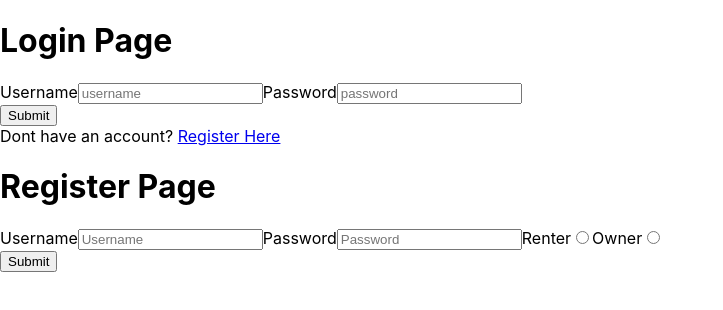
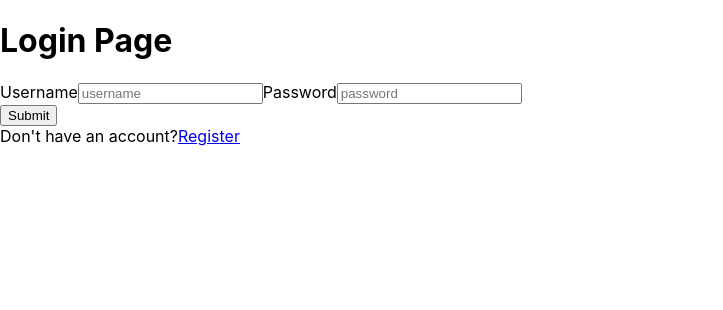
Before and after one commit to TT-webft-40-2021-01/front-end, a React (Create React App) app in the folder usemytechstuffrontend/: page / in a window 1280 px wide. Shown: the top 310 px of the page, without its empty margins (0-723 px from the left). Built offline with nearby package versions, Linux system fonts and the light colour scheme.

Commit message:
Finished radio buttons and routing between pages

```diff
--- a/usemytechstuffrontend/src/App.js
+++ b/usemytechstuffrontend/src/App.js
@@ -1,4 +1,5 @@
 import React, { useState } from 'react';
+import {BrowserRouter as Router, Switch, Route } from 'react-router-dom';
 import "./App.css";
 import Login from './Components/Login'
 import Register from './Components/Register'
@@ -27,8 +28,16 @@ function App() {
   return (
     <>
   <div className="App"></div>
+  <Router>
+    <Switch>
+      <Route exact path='/'>
   <Login value={formValues} change={inputChange} submit={submit}/>
+      </Route>
+      <Route exact path='/register'>
   <Register value={formValues} change= {inputChange} submit={submit}/>
+      </Route>
+    </Switch>
+  </Router>
   </>
 
   );
--- a/usemytechstuffrontend/src/Components/Login.js
+++ b/usemytechstuffrontend/src/Components/Login.js
@@ -1,4 +1,5 @@
 import React from 'react';
+import { Link } from 'react-router-dom';
 
 const Login = (props) => {
     const {
@@ -41,8 +42,12 @@ const Login = (props) => {
                     <div className='submit-btn'>
                         <button>Submit</button>
                     </div>
+                    {/* Which route to login page works best??? */}
                     <div className='register-text'>
-                        Dont have an account? <a href=" ">Register Here</a>
+                        {/* Dont have an account? */}
+                         {/* <a href="http://localhost:3001/register">Register Here</a> */}
+                         Don't have an account?
+                         <Link to='/register'>Register</Link>
                     </div>
                 </form>
         </div>
--- a/usemytechstuffrontend/src/Components/Register.js
+++ b/usemytechstuffrontend/src/Components/Register.js
@@ -1,7 +1,22 @@
 import React from "react";
+import { Link } from 'react-router-dom';
 
 const Register = (props) => {
   const { value, submit, change } = props;
+
+  // const onChange = (evt) => {
+  //   const {name, value, type, checked } = evt.target;
+  //   const valueToUse = type === 'radio' ? checked : value;
+  //   change(name, valueToUse);
+  // }
+
+  // const url = 'http://localhost:3001/';
+
+  const onChange = evt => {
+    const { name, value } = evt.target;
+    change(name, value);
+}
+
   return (
     <div className="register-container">
       <h1>Register Page</h1>
@@ -10,7 +25,7 @@ const Register = (props) => {
           Username
           <input
             value={value.username}
-            onChange={change}
+            onChange={onChange}
             name="username"
             type="text"
             placeholder="Username"
@@ -21,20 +36,22 @@ const Register = (props) => {
           Password
           <input
             value={value.password}
-            onChange={change}
+            onChange={onChange}
             name="password"
             type="text"
             placeholder="Password"
           />
         </label>
+
+        {/* Radio buttons */}
         <label>
             Renter
             <input
             type="radio"
             value="renter"
             name="role"
-            onChange={change}
-            checked={value.role==="renter"}
+            onChange={onChange}
+            checked={value.role === 'renter'}
             />
         </label>
         <label>
@@ -43,18 +60,24 @@ const Register = (props) => {
             type="radio"
             value="owner"
             name="role"
-            onChange={change}
-            checked={value.role==="owner"}
+            onChange={onChange}
+            checked={value.role === 'owner'}
             />
         </label>
         <div className="submit-btn">
           <button>Submit</button>
+        </div>
+
+        {/* Which route to login page works best??? */}
+
+        <div>
+          {/* Already have an account?
+          <a href={url}>Login</a> */}
+          Already have an account?
+          <Link to='/'>Login</Link>
         </div>
       </form>
     </div>
   );
 };
 export default Register;
-//Use Radio Buttons, keep it as a string
-//This would be for renter/owner dynamic
-//Also, Routing?
```
Also changed, not shown: 1 other file (tests, documents, lock files or other folders).
